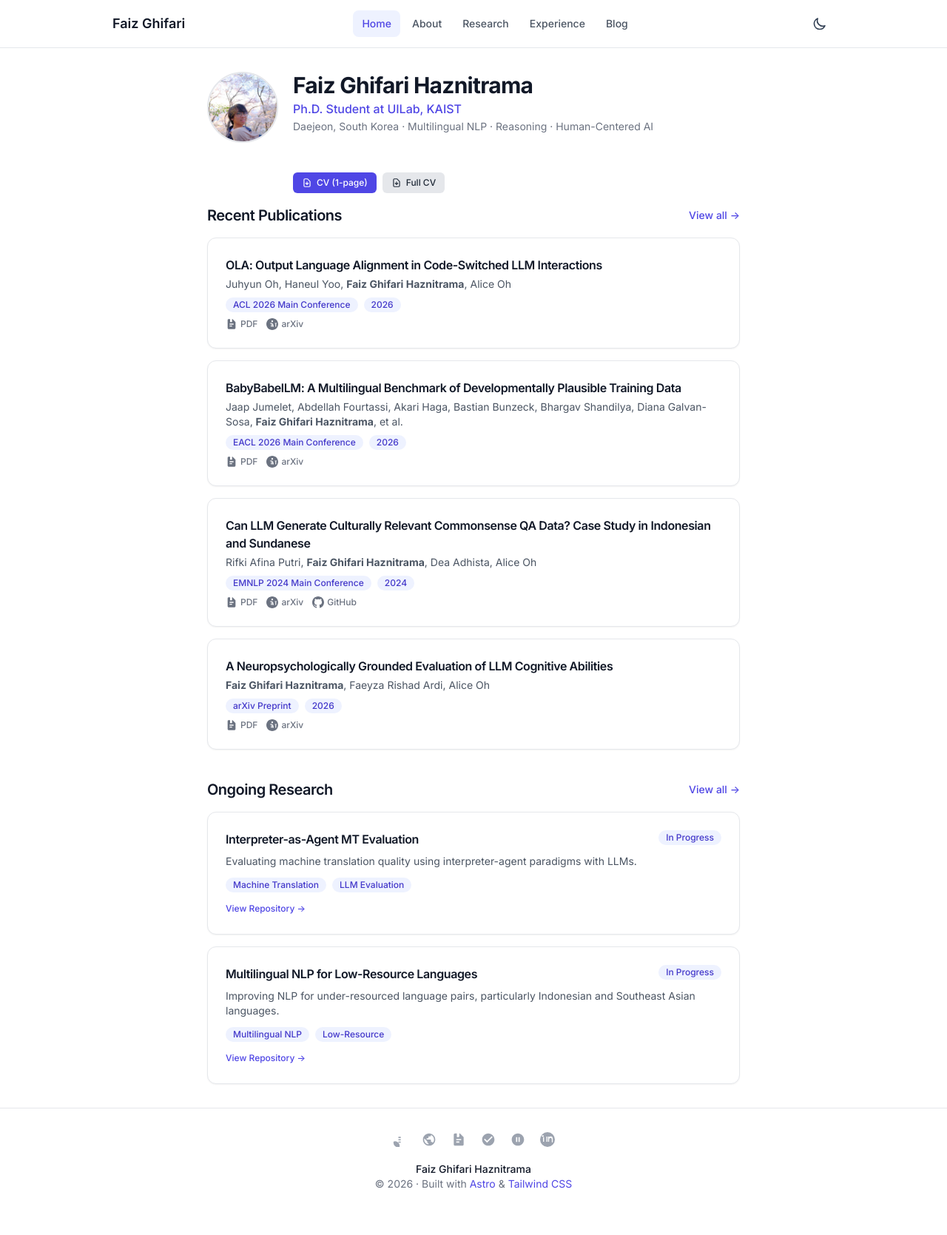
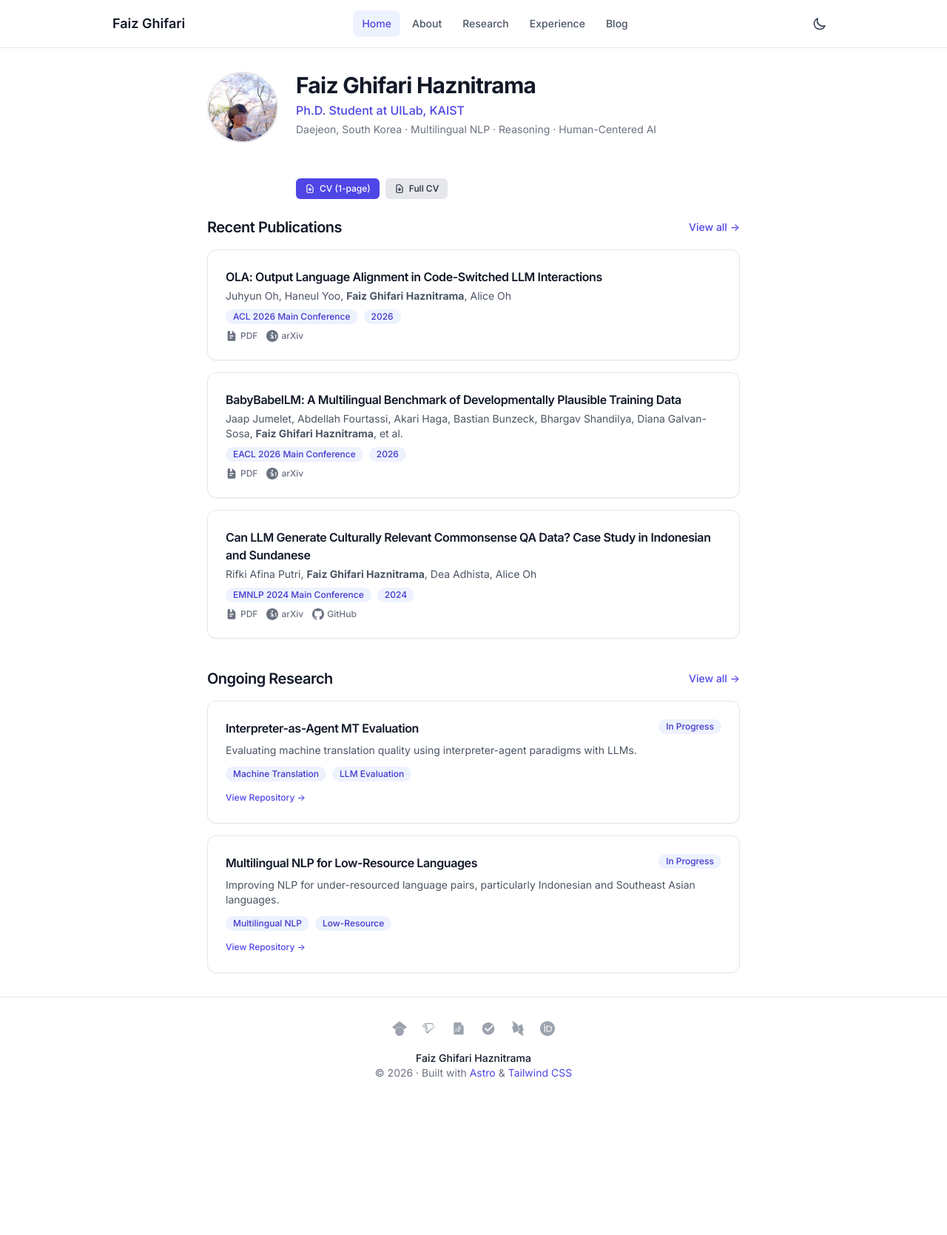
Before and after one commit to faizghifari/faizghifari.github.io, an Astro site: page / in a window 1280 px wide. Shown: the whole page at 74% size. After the commit the page ends 1548 px from the top, so only its background shows below. Built offline with nearby package versions, Linux system fonts and the light colour scheme; Astro itself is replaced by a stand-in of ours.

Commit message:
Fix icons, spacing, and paper classification
1. Fix SocialLinks icons: SVGs used stroke paths but had fill=currentColor
   - Changed to fill=none stroke=currentColor stroke-width=2
   - Added fill=currentColor to GitHub and Twitter/X fill-based paths

2. Replace footer academic icons with official simple-icons SVGs:
   - Google Scholar, Semantic Scholar, DBLP, ORCID: from simple-icons
   - ACL Anthology, OpenReview: custom recognizable icons

3. Remove Neuropsych paper from homepage Recent Publications
   - It's a preprint, not a publication

4. Revert homepage header gap back to original (user requested)

```diff
--- a/src/components/Footer.astro
+++ b/src/components/Footer.astro
@@ -7,32 +7,32 @@
   {
     name: 'Google Scholar',
     url: 'https://scholar.google.com/citations?user=ZH3qXdUAAAAJ&hl=en&authuser=1',
-    icon: `<svg xmlns="http://www.w3.org/2000/svg" viewBox="0 0 24 24" fill="currentColor" style="width:1.25rem;height:1.25rem"><path d="M12 24a7.42 7.42 0 0 1-9.6-8.8A7.42 7.42 0 0 1 12 24zM10.2 7.6h3.8v1.9h-3.8V7.6zm0 3.8h3.8v1.9h-3.8v-1.9zm0 3.8h3.8v1.9h-3.8v-1.9z"/></svg>`,
+    icon: `<svg xmlns="http://www.w3.org/2000/svg" viewBox="0 0 24 24" style="width:1.25rem;height:1.25rem"><path fill="currentColor" d="M5.242 13.769L0 9.5 12 0l12 9.5-5.242 4.269C17.548 11.249 14.978 9.5 12 9.5c-2.977 0-5.548 1.748-6.758 4.269zM12 10a7 7 0 1 0 0 14 7 7 0 0 0 0-14z"/></svg>`,
   },
   {
     name: 'Semantic Scholar',
     url: 'https://www.semanticscholar.org/author/Faiz-Ghifari-Haznitrama/2287841290',
-    icon: `<svg xmlns="http://www.w3.org/2000/svg" viewBox="0 0 24 24" fill="currentColor" style="width:1.25rem;height:1.25rem"><path d="M12 2C6.48 2 2 6.48 2 12s4.48 10 10 10 10-4.48 10-10S17.52 2 12 2zm-1 17.93c-3.95-.49-7-3.85-7-7.93 0-.62.08-1.21.21-1.79L9 15v1c0 1.1.9 2 2 2v1.93zm6.9-2.54c-.26-.81-1-1.39-1.9-1.39h-1v-3c0-.55-.45-1-1-1H8v-2h2c.55 0 1-.45 1-1V7h2c1.1 0 2-.9 2-2v-.41c2.93 1.19 5 4.06 5 7.41 0 2.08-.8 3.97-2.1 5.39z"/></svg>`,
+    icon: `<svg xmlns="http://www.w3.org/2000/svg" viewBox="0 0 24 24" style="width:1.25rem;height:1.25rem"><path fill="currentColor" d="M24 8.609c-.848.536-1.436.83-2.146 1.245-4.152 2.509-8.15 5.295-11.247 8.981l-1.488 1.817-4.568-7.268c1.021.814 3.564 3.098 4.603 3.599l3.356-2.526c2.336-1.644 8.946-5.226 11.49-5.848ZM8.046 15.201c.346.277.692.537.969.744.761-3.668.121-7.613-1.886-11.039 3.374-.052 6.731-.087 10.105-.139a14.794 14.794 0 0 1 1.298 5.295c.294-.156.588-.294.883-.433-.104-1.868-.641-3.91-1.662-6.263-4.602-.018-9.188-.018-13.79-.018 2.993 3.547 4.36 7.839 4.083 11.853Zm-.623-.484c.087.086.191.155.277.225-.138-3.409-1.419-6.887-3.824-9.881H1.73c3.098 2.855 4.984 6.299 5.693 9.656Zm-.744-.658c.104.087.208.173.329.277-.9-2.526-2.492-5.018-4.741-7.198H0c2.89 2.076 5.122 4.481 6.679 6.921Z"/></svg>`,
   },
   {
     name: 'ACL Anthology',
     url: 'https://aclanthology.org/people/faiz-ghifari-haznitrama/',
-    icon: `<svg xmlns="http://www.w3.org/2000/svg" viewBox="0 0 24 24" fill="currentColor" style="width:1.25rem;height:1.25rem"><path d="M6 2a2 2 0 0 0-2 2v16a2 2 0 0 0 2 2h12a2 2 0 0 0 2-2V8l-6-6H6zm7 0v5a1 1 0 0 1-1 1H9V2h4zm-5 9h8v2H8v-2zm0 4h5v2H8v-2z"/></svg>`,
+    icon: `<svg xmlns="http://www.w3.org/2000/svg" viewBox="0 0 24 24" style="width:1.25rem;height:1.25rem"><path fill="currentColor" d="M6 2a2 2 0 0 0-2 2v16a2 2 0 0 0 2 2h12a2 2 0 0 0 2-2V8l-6-6H6zm7 0l5 5h-1.5a.5.5 0 0 1-.5-.5v-4.5zm-2 7h4v1.5h-4V9zm0 3h4v1.5h-4V12zm-3 0h1.5v1.5H8V12zm-2 0h.5v1.5H6V12zm3 3h4v1.5h-4V15zm-3 0h1.5v1.5H6V15z"/></svg>`,
   },
   {
     name: 'OpenReview',
     url: 'https://openreview.net/profile?id=%7EFaiz_Ghifari_Haznitrama1',
-    icon: `<svg xmlns="http://www.w3.org/2000/svg" viewBox="0 0 24 24" fill="currentColor" style="width:1.25rem;height:1.25rem"><path d="M12 2C6.48 2 2 6.48 2 12s4.48 10 10 10 10-4.48 10-10S17.52 2 12 2zm-2 15l-5-5 1.41-1.41L10 14.17l7.59-7.59L19 8l-9 9z"/></svg>`,
+    icon: `<svg xmlns="http://www.w3.org/2000/svg" viewBox="0 0 24 24" style="width:1.25rem;height:1.25rem"><path fill="currentColor" d="M12 2C6.48 2 2 6.48 2 12s4.48 10 10 10 10-4.48 10-10S17.52 2 12 2zm-1 15l-5-5 1.41-1.41L11 14.17l7.59-7.59L20 8l-9 9z"/></svg>`,
   },
   {
     name: 'DBLP',
     url: 'https://dblp.org/pid/371/3974',
-    icon: `<svg xmlns="http://www.w3.org/2000/svg" viewBox="0 0 24 24" fill="currentColor" style="width:1.25rem;height:1.25rem"><path d="M12 2C6.48 2 2 6.48 2 12s4.48 10 10 10 10-4.48 10-10S17.52 2 12 2zm-1 14H9V8h2v8zm4 0h-2V8h2v8z"/></svg>`,
+    icon: `<svg xmlns="http://www.w3.org/2000/svg" viewBox="0 0 24 24" style="width:1.25rem;height:1.25rem"><path fill="currentColor" d="M3.075.002c-.096.013-.154.092-.094.31L4.97 7.73 3.1 8.6s-.56.26-.4.85l2.45 9.159s.16.59.72.33l6.169-2.869 1.3-.61s.52-.24.42-.79l-.01-.06-1.13-4.22-.658-2.45-.672-2.49v-.04s-.16-.59-.84-1L3.5.141s-.265-.16-.425-.139zM18.324 5.03a.724.724 0 0 0-.193.06l-5.602 2.6.862 3.2 1.09 4.08.01.06c.05.47-.411.79-.411.79l-1.88.87.5 1.89.04.1c.07.17.28.6.81.91l6.95 4.269s.68.41.52-.17l-1.981-7.4 1.861-.86s.56-.26.4-.85L18.85 5.42s-.116-.452-.526-.39z"/></svg>`,
   },
   {
     name: 'ORCID',
     url: 'https://orcid.org/0009-0005-0342-9261',
-    icon: `<svg xmlns="http://www.w3.org/2000/svg" viewBox="0 0 24 24" fill="currentColor" style="width:1.25rem;height:1.25rem"><path d="M12 0a12 12 0 1 0 0 24 12 12 0 0 0 0-24zm-1.8 7.2h1.6v8.4h-1.6V7.2zm3.2 0h1.6v1.2c.4-.8 1.2-1.6 2.4-1.6 2.4 0 3.2 1.6 3.2 4v5.6h-1.6V12c0-1.6-.4-2.8-2-2.8s-2.4 1.2-2.4 2.8v3.6h-1.6V7.2zM6 6.4c0 .8-.8 1.2-1.6 1.2S2.8 7.2 2.8 6.4 3.6 5.2 4.4 5.2s1.6.4 1.6 1.2zM4.8 8h1.6v7.6H4.8V8z"/></svg>`,
+    icon: `<svg xmlns="http://www.w3.org/2000/svg" viewBox="0 0 24 24" style="width:1.25rem;height:1.25rem"><path fill="currentColor" d="M12 0C5.372 0 0 5.372 0 12s5.372 12 12 12 12-5.372 12-12S18.628 0 12 0zM7.369 4.378c.525 0 .947.431.947.947s-.422.947-.947.947a.95.95 0 0 1-.947-.947c0-.525.422-.947.947-.947zm-.722 3.038h1.444v10.041H6.647V7.416zm3.562 0h3.9c3.712 0 5.344 2.653 5.344 5.025 0 2.578-2.016 5.025-5.325 5.025h-3.919V7.416zm1.444 1.303v7.444h2.297c3.272 0 4.022-2.484 4.022-3.722 0-2.016-1.284-3.722-4.097-3.722h-2.222z"/></svg>`,
   },
 ];
 ---
--- a/src/components/SocialLinks.astro
+++ b/src/components/SocialLinks.astro
@@ -14,12 +14,12 @@
   {
     label: 'GitHub',
     href: 'https://github.com/faizghifari',
-    icon: `<path d="M12 0c-6.626 0-12 5.373-12 12 0 5.302 3.438 9.8 8.207 11.387.599.111.793-.261.793-.577v-2.234c-3.338.726-4.033-1.416-4.033-1.416-.546-1.387-1.333-1.756-1.333-1.756-1.089-.745.083-.729.083-.729 1.205.084 1.839 1.237 1.839 1.237 1.07 1.834 2.807 1.304 3.492.997.107-.775.418-1.305.762-1.604-2.665-.305-5.467-1.334-5.467-5.931 0-1.311.469-2.381 1.236-3.221-.124-.303-.535-1.524.117-3.176 0 0 1.008-.322 3.301 1.23.957-.266 1.983-.399 3.003-.404 1.02.005 2.047.138 3.006.404 2.291-1.552 3.297-1.23 3.297-1.23.653 1.653.242 2.874.118 3.176.77.84 1.235 1.911 1.235 3.221 0 4.609-2.807 5.624-5.479 5.921.43.372.823 1.102.823 2.222v3.293c0 .319.192.694.801.576 4.765-1.589 8.199-6.086 8.199-11.386 0-6.627-5.373-12-12-12z" />`,
+    icon: `<path fill="currentColor" d="M12 0c-6.626 0-12 5.373-12 12 0 5.302 3.438 9.8 8.207 11.387.599.111.793-.261.793-.577v-2.234c-3.338.726-4.033-1.416-4.033-1.416-.546-1.387-1.333-1.756-1.333-1.756-1.089-.745.083-.729.083-.729 1.205.084 1.839 1.237 1.839 1.237 1.07 1.834 2.807 1.304 3.492.997.107-.775.418-1.305.762-1.604-2.665-.305-5.467-1.334-5.467-5.931 0-1.311.469-2.381 1.236-3.221-.124-.303-.535-1.524.117-3.176 0 0 1.008-.322 3.301 1.23.957-.266 1.983-.399 3.003-.404 1.02.005 2.047.138 3.006.404 2.291-1.552 3.297-1.23 3.297-1.23.653 1.653.242 2.874.118 3.176.77.84 1.235 1.911 1.235 3.221 0 4.609-2.807 5.624-5.479 5.921.43.372.823 1.102.823 2.222v3.293c0 .319.192.694.801.576 4.765-1.589 8.199-6.086 8.199-11.386 0-6.627-5.373-12-12-12z"/>`,
   },
   {
     label: 'Twitter / X',
     href: 'https://twitter.com/__gehu__',
-    icon: `<path d="M18.244 2.25h3.308l-7.227 8.26 8.502 11.24H16.17l-5.214-6.817L4.99 21.75H1.68l7.73-8.835L1.254 2.25H8.08l4.713 6.231zm-1.161 17.52h1.833L7.084 4.126H5.117z" />`,
+    icon: `<path fill="currentColor" d="M18.244 2.25h3.308l-7.227 8.26 8.502 11.24H16.17l-5.214-6.817L4.99 21.75H1.68l7.73-8.835L1.254 2.25H8.08l4.713 6.231zm-1.161 17.52h1.833L7.084 4.126H5.117z"/>`,
   },
   {
     label: 'Google Scholar',
@@ -72,11 +72,13 @@
     >
       <svg
         class={sizeClasses[size]}
-        fill="currentColor"
+        fill="none"
+        stroke="currentColor"
+        stroke-width="2"
         viewBox="0 0 24 24"
         xmlns="http://www.w3.org/2000/svg"
       >
-        <g>{social.icon}</g>
+        {social.icon}
       </svg>
     </a>
   ))}
--- a/src/pages/index.astro
+++ b/src/pages/index.astro
@@ -26,13 +26,6 @@
     year: 2024,
     links: { pdf: 'https://arxiv.org/pdf/2402.17302', arxiv: 'https://arxiv.org/abs/2402.17302', github: 'https://github.com/faizghifari/id-csqa' },
   },
-  {
-    title: 'A Neuropsychologically Grounded Evaluation of LLM Cognitive Abilities',
-    authors: 'Faiz Ghifari Haznitrama, Faeyza Rishad Ardi, Alice Oh',
-    venue: 'arXiv Preprint',
-    year: 2026,
-    links: { pdf: 'https://arxiv.org/pdf/2603.02540', arxiv: 'https://arxiv.org/abs/2603.02540' },
-  },
 ];
 
 const recentPreprints: { title: string; authors: string; venue: string; year: number; links: Record<string, string> }[] = [];
@@ -58,9 +51,9 @@
   description="Personal portfolio of Faiz Ghifari Haznitrama, Ph.D. student at UILab, KAIST. Researcher in multilingual NLP, reasoning, and human-centered AI."
 >
   <!-- Header -->
-  <section class="section pb-2">
+  <section class="section pb-4">
     <div class="container-narrow">
-      <div class="flex flex-col md:flex-row items-center md:items-start gap-3 md:gap-5">
+      <div class="flex flex-col md:flex-row items-center md:items-start gap-4 md:gap-6">
         <div class="flex-shrink-0">
           <img
             src="/profile-square.jpg"
@@ -70,16 +63,16 @@
           />
         </div>
         <div class="flex-1 text-center md:text-left">
-          <h1 class="text-2xl md:text-3xl font-bold text-gray-900 dark:text-white mb-0.5">
+          <h1 class="text-2xl md:text-3xl font-bold text-gray-900 dark:text-white mb-1">
             Faiz Ghifari Haznitrama
           </h1>
-          <p class="text-base text-indigo-600 dark:text-indigo-400 font-medium mb-0.5">
+          <p class="text-base text-indigo-600 dark:text-indigo-400 font-medium mb-1">
             Ph.D. Student at <a href="https://uila.kaist.ac.kr/" target="_blank" rel="noopener noreferrer" class="no-underline">UILab</a>, KAIST
           </p>
-          <p class="text-sm text-gray-500 dark:text-gray-400 mb-1.5">
+          <p class="text-sm text-gray-500 dark:text-gray-400 mb-2">
             Daejeon, South Korea &middot; Multilingual NLP &middot; Reasoning &middot; Human-Centered AI
           </p>
-          <div class="flex justify-center md:justify-start mb-1.5">
+          <div class="flex justify-center md:justify-start mb-2">
             <SocialLinks />
           </div>
           <div class="flex flex-wrap justify-center md:justify-start gap-2">
```
